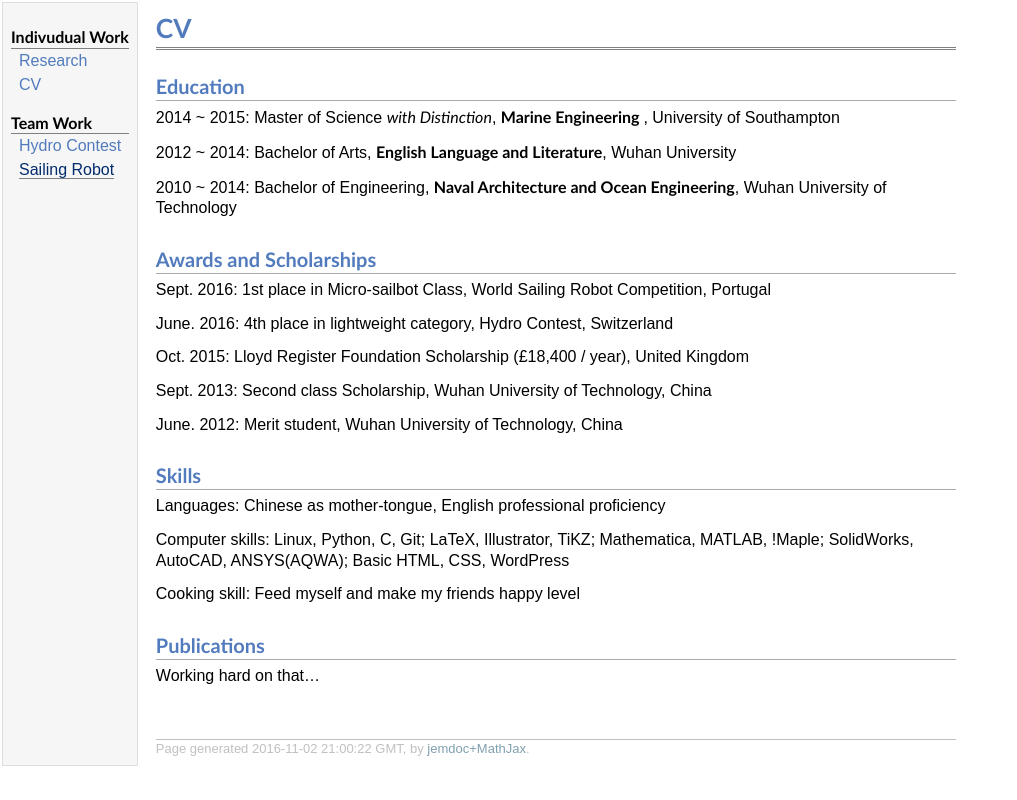
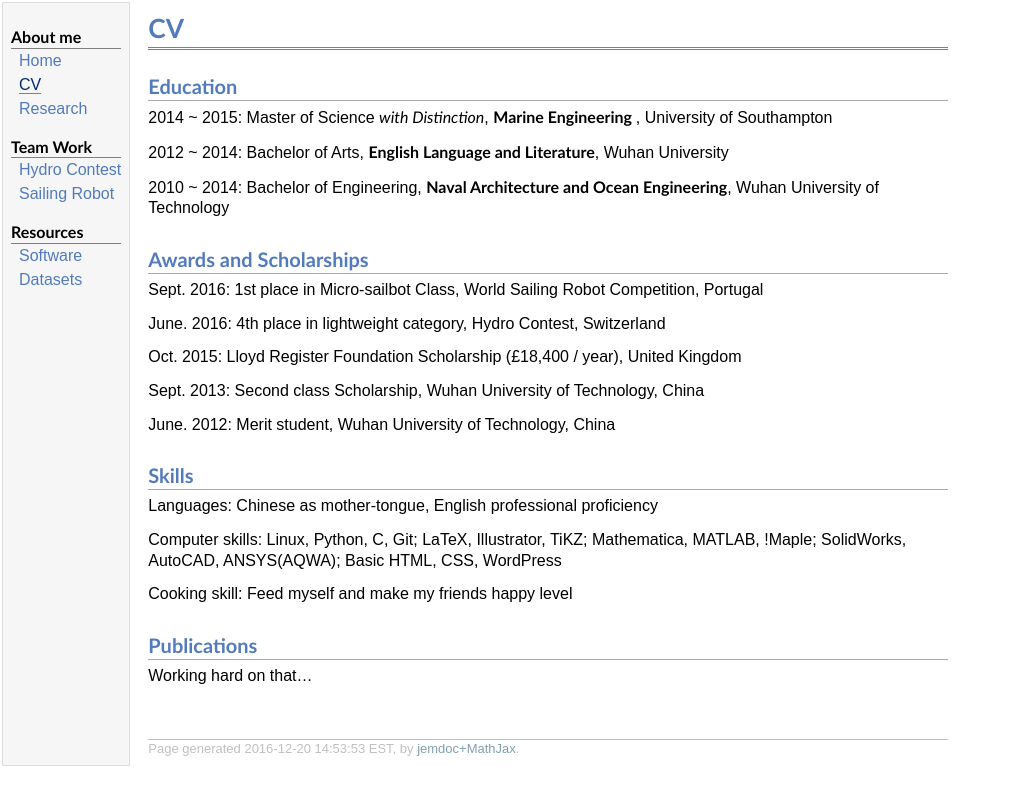
Before and after one commit to tsaoyu/UniWebpage, a plain HTML site: page cv.html in a window 1280 px wide. Shown: the whole page, without its empty margins (0-1017 px from the left). Drawn offline with nearby package versions, Linux system fonts and the light colour scheme; some packages are replaced by stand-ins of ours; a web font is replaced by a local one.

Commit message:
Update software and dataset

```diff
--- a/cv.html
+++ b/cv.html
@@ -20,12 +20,16 @@ MathJax.Hub.Config({
 <table summary="Table for page layout." id="tlayout">
 <tr valign="top">
 <td id="layout-menu">
-<div class="menu-category">Indivudual Work</div>
-<div class="menu-item"><a href="index.html">Research</a></div>
-<div class="menu-item"><a href="cv.html">CV</a></div>
+<div class="menu-category">About me</div>
+<div class="menu-item"><a href="index.html">Home</a></div>
+<div class="menu-item"><a href="cv.html" class="current">CV</a></div>
+<div class="menu-item"><a href="research.html">Research</a></div>
 <div class="menu-category">Team Work</div>
 <div class="menu-item"><a href="hydro.html">Hydro&nbsp;Contest</a></div>
-<div class="menu-item"><a href="mrobot.html" class="current">Sailing&nbsp;Robot</a></div>
+<div class="menu-item"><a href="mrobot.html">Sailing&nbsp;Robot</a></div>
+<div class="menu-category">Resources</div>
+<div class="menu-item"><a href="software.html">Software</a></div>
+<div class="menu-item"><a href="datasets.html">Datasets</a></div>
 </td>
 <td id="layout-content">
 <div id="toptitle">
@@ -51,7 +55,7 @@ Basic HTML, CSS, WordPress</p>
 <p>Working hard on that&hellip;</p>
 <div id="footer">
 <div id="footer-text">
-Page generated 2016-11-02 21:00:22 GMT, by <a href="https://github.com/wsshin/jemdoc_mathjax" target="blank">jemdoc+MathJax</a>.
+Page generated 2016-12-20 14:53:53 EST, by <a href="https://github.com/wsshin/jemdoc_mathjax" target="blank">jemdoc+MathJax</a>.
 </div>
 </div>
 </td>
```
Also changed, not shown: hydro.html (+7 -3 lines), index.html (+9 -8 lines), mrobot.html (+7 -3 lines), 3 other files.
